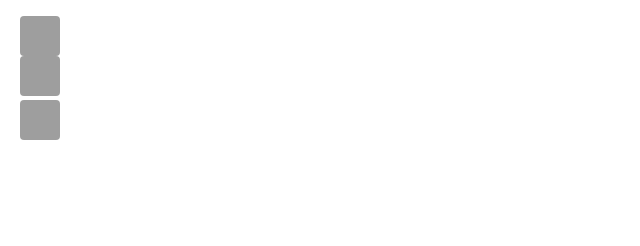
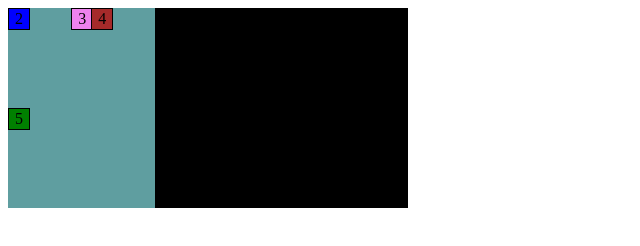
Before and after one commit to tw1ttt3r/pruebassh, a plain HTML site: page index.html in a window 1280 px wide. Shown: the whole page, without its empty margins (0-640 px from the left). Drawn offline with Linux system fonts and the light colour scheme; grey boxes are pictures that could not be loaded.

Commit message:
uso de grid

```diff
--- a/index.html
+++ b/index.html
@@ -9,22 +9,23 @@
         <link rel="stylesheet" href="styles.css">
     </head>
     <body>
-        <main>
-            <section id="iconsChannels">
-                <ul>
-                    <li class="iconsBig">
-                        <img src="https://images.ctfassets.net/rporu91m20dc/5c9rw7rUyWuOaqYAEUgCS/f532a83e615a513a5946327fe3c54ff1/doom_eternal_slide_1_m.jpg?q=70" alt="channelIcon">
-                    </li>
-                    <li>
-                        <img class="iconsBig" src="https://images.ctfassets.net/rporu91m20dc/5c9rw7rUyWuOaqYAEUgCS/f532a83e615a513a5946327fe3c54ff1/doom_eternal_slide_1_m.jpg?q=70" alt="channelIcon">
-                    </li>
-                    <li>
-                        <img class="iconsBig" src="https://images.ctfassets.net/rporu91m20dc/5c9rw7rUyWuOaqYAEUgCS/f532a83e615a513a5946327fe3c54ff1/doom_eternal_slide_1_m.jpg?q=70" alt="channelIcon">
-                    </li>
-                </ul>
-            </section>
-            <section id="workspace"></section>
-            <section id="chat"></section>
-        </main>
+        <section id="container">
+            <div class="item rojo column-2">
+                <p>1</p>
+            </div>
+            <div class="item azul ">
+                <p>2</p>
+            </div>
+            <div class="item violeta ">
+                <p>3</p>
+            </div>
+            <div class="item cafe ">
+                <p>4</p>
+            </div>
+            <div class="item verde ">
+                <p>5</p>
+            </div>
+            <section class="child-grid"></section>
+        </section>
     </body>
 </html>
--- a/styles.css
+++ b/styles.css
@@ -1,132 +1,54 @@
-/*
-sintaxis
-selector {
-    propiedad: valor;
-    propiedad: valor;
-    propiedad: valor;
-    propiedad: valor;
-    propiedad: valor;
-} */
-
-/* Selector tagname */
-/* h1, h2 {
-    display: inline;
+#container {
+    display: grid;
+    width: 400px;
+    height: 200px;
+    background-color: cadetblue;
+    /* grid-template-columns: 1fr 20px repeat(5, 1fr);
+    grid-template-rows: repeat(2, 1fr); */
+    grid-template: repeat(2, 1fr) / 1fr 20px repeat(5, 1fr);
+    grid-template-areas:
+        "conjunto1 conjunto1 conjunto2 conjunto3 conjunto3 conjunto3 conjunto3"
+        "conjunto1 conjunto1 . conjunto3 conjunto3 conjunto3 conjunto3"
 }
 
-h4 {
-    font-weight: lighter;
-} */
+.item {
+    width: 20px;
+    height: 20px;
+    border: 1px solid black;
+    display: flex;
+    justify-content: center;
+    align-items: center;
+}
 
-/* Selector id */
-/* #parrafo {
+.column-2 {
+    grid-column-start: 3;
+    grid-column-end: 8;
+    grid-row-start: 2;
+}
+
+.rojo {
+    background-color: red;
+    justify-self: center;
+    align-self: center;
+}
+.azul {
+    background-color: blue;
+}
+.violeta {
+    background-color: violet;
+}
+.verde {
     background-color: green;
 }
-
-div {
-    background-color: red !important;
-} */
-
-/* Selector de clase */
-/* .container {
-    background-color: blueviolet;
+.cafe {
+    background-color: brown;
 }
 
-ul * {
-    font-size: 40px;
+.child-grid {
+    background-color: black;
+    /* grid-column-start: 2; */
+    /* grid-column-end: 7;
+    grid-row-start: 1;
+    grid-row-end: 2; */
+    grid-area: conjunto3;
 }
-
-li * {
-    font-size: 5px;
-}
-
-li > ul > * {
-    font-size: 20px;
-} */
-
-/* Selector universal */
-/* * {
-    font-size: 70px;
-}
-
-html {
-    font-size: 50px;
-} */
-
-/* :root {
-    --veintepx: 40px;
-    --borderli: 1px solid white;
-}
-
-* {
-    margin: 0;
-}
-
-header {
-    width: 100%;
-    margin: 0;
-    background-color: black;
-    color: white;
-}
-
-ul {
-   padding: 0;
-   display: flex;
-   flex-direction: row;
-   justify-content: space-evenly;
-   align-items: stretch;
-   height: 500px;
-}
-
-ul > li {
-    display: inline-block;
-    padding: var(--veintepx);
-    border: var(--borderli);
-}
-
-ul > li a {
-    text-decoration: none;
-    color: white;
-}
-
-li:hover {
-    cursor: pointer;
-    background-color: darkgrey;
-}
-
-main > section {
-    margin: var(--veintepx) 0;
-} */
-
-
-* {
-    padding: 0;
-    margin: 0;
-    border: 0;
-}
-
-main {
-    width: 100%;
-    height: 100vh;
-    display: flex;
-}
-
-#iconsChannels {
-    padding: 16px 20px;
-    display: flex;
-    flex-direction: column;
-}
-
-ul > li {
-    list-style-type: none;
-}
-
-li > img {
-    border-radius: 4px;
-    width: 100%;
-    height: 100%;
-}
-
-.iconsBig {
-    width: 40px;
-    height: 40px;
-}
```
